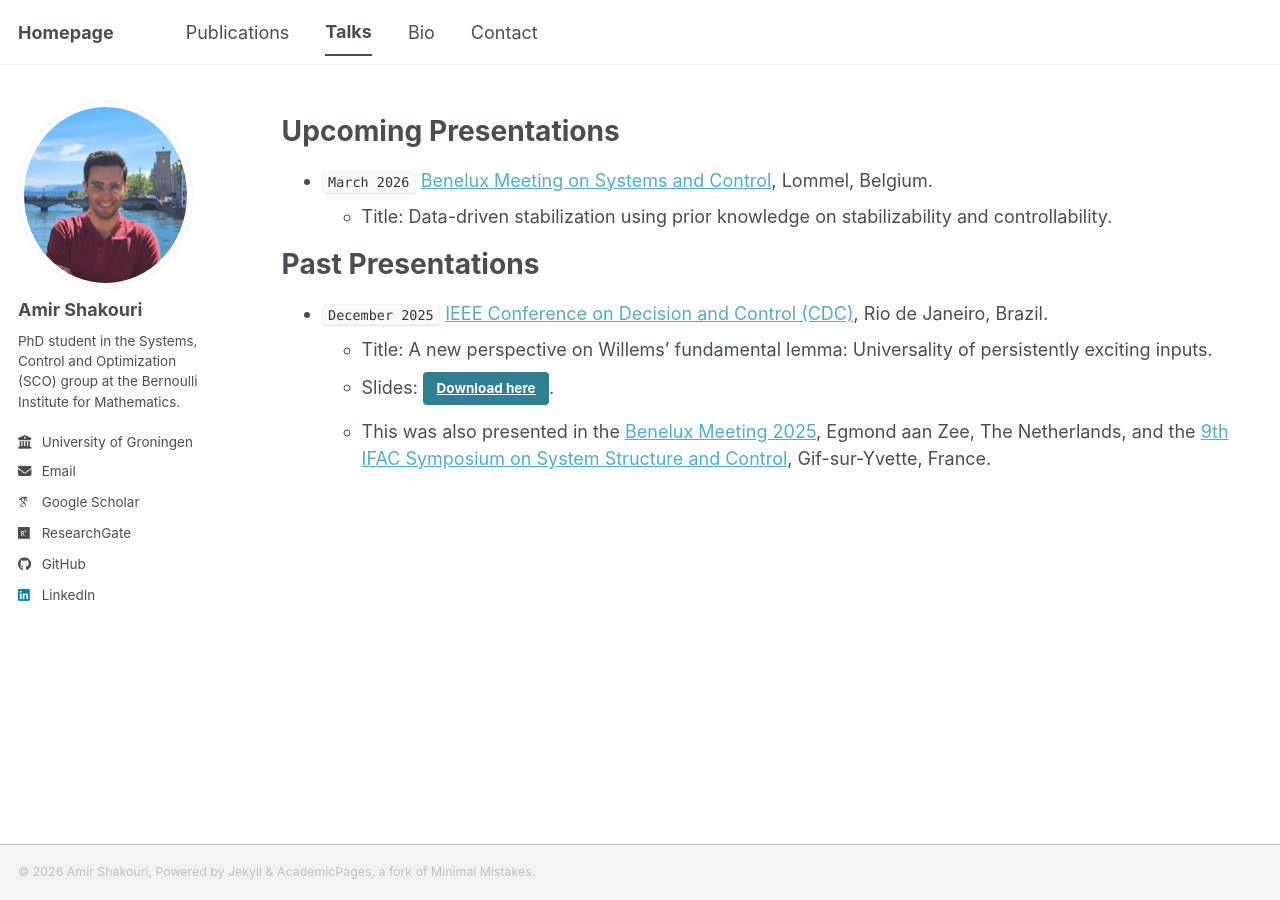
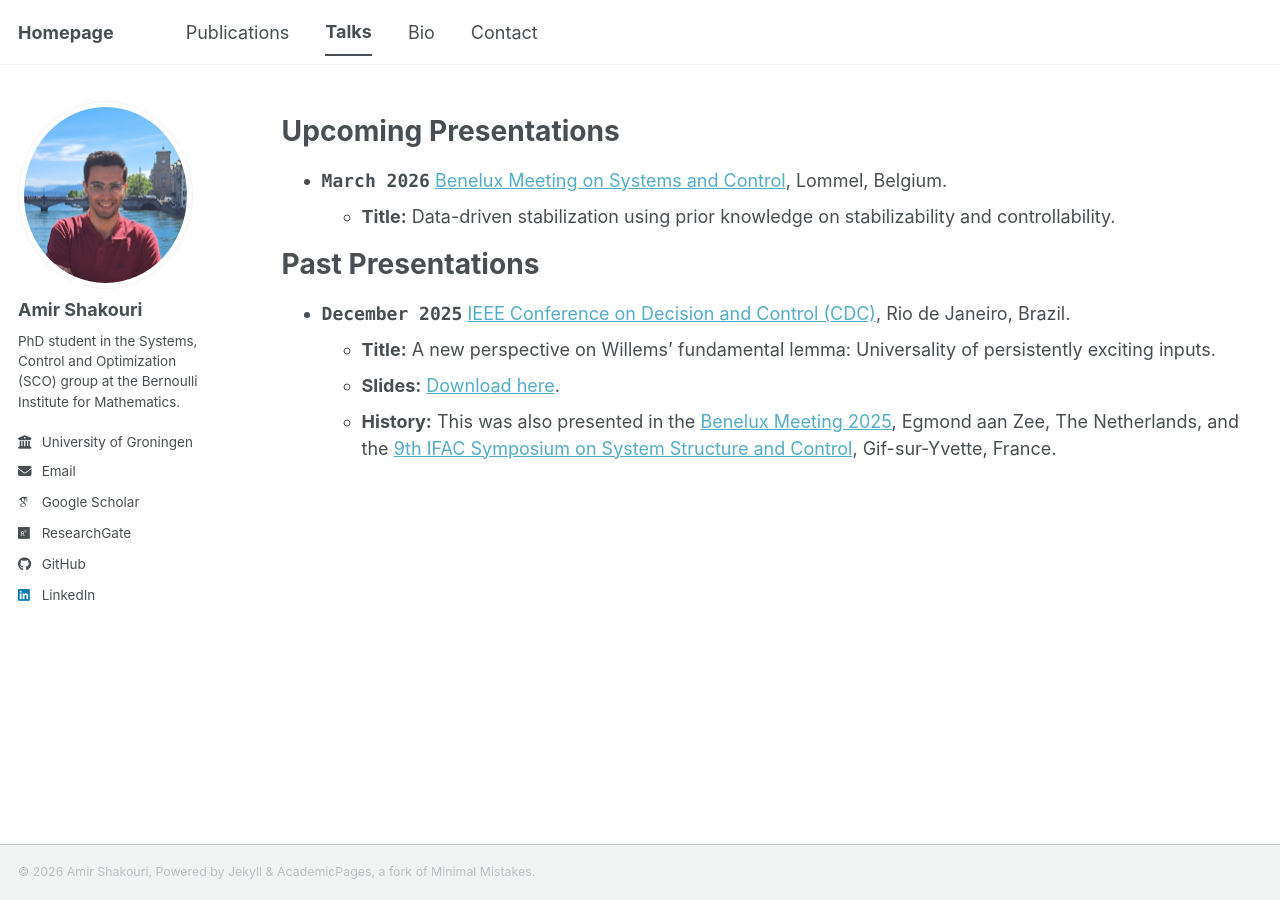
Before and after one commit to a-shakouri/a-shakouri.github.io, a Jekyll site: the page built from _pages/talk-new.md, in a window 1280 px wide. Built offline with Jekyll 4.4.1, drawn with Linux system fonts in a browser that asks for light colours; some web fonts are replaced; a script bundle is joined from its source files by our own code; library files that are not in the unit come from our copies.

Commit message:
Update talk-new.md

```diff
--- a/_pages/talk-new.md
+++ b/_pages/talk-new.md
@@ -9,12 +9,12 @@
 
 Upcoming Presentations
 ======
-* `March 2026` [Benelux Meeting on Systems and Control](https://www.beneluxmeeting.nl/2026/), Lommel, Belgium.
-  * Title: Data-driven stabilization using prior knowledge on stabilizability and controllability.
+* **`March 2026`** [Benelux Meeting on Systems and Control](https://www.beneluxmeeting.nl/2026/), Lommel, Belgium.
+  * **Title:** Data-driven stabilization using prior knowledge on stabilizability and controllability.
 
 Past Presentations
 ======
-* `December 2025` [IEEE Conference on Decision and Control (CDC)](https://cdc2025.ieeecss.org/), Rio de Janeiro, Brazil.
-  * Title: A new perspective on Willems’ fundamental lemma: Universality of persistently exciting inputs.
-  * Slides: <a href="{{ base_path }}/files/Slides.pdf" class="btn btn--primary">Download here</a>.
-  * This was also presented in the [Benelux Meeting 2025](https://www.beneluxmeeting.nl/2025/), Egmond aan Zee, The Netherlands, and the [9th IFAC Symposium on System Structure and Control](https://sssc-tds-cosy-2025.sciencesconf.org/), Gif-sur-Yvette, France.
+* **`December 2025`** [IEEE Conference on Decision and Control (CDC)](https://cdc2025.ieeecss.org/), Rio de Janeiro, Brazil.
+  * **Title:** A new perspective on Willems’ fundamental lemma: Universality of persistently exciting inputs.
+  * **Slides:** <a href="{{ base_path }}/files/Slides.pdf" class="Download">Download here</a>.
+  * **History:** This was also presented in the [Benelux Meeting 2025](https://www.beneluxmeeting.nl/2025/), Egmond aan Zee, The Netherlands, and the [9th IFAC Symposium on System Structure and Control](https://sssc-tds-cosy-2025.sciencesconf.org/), Gif-sur-Yvette, France.
```
